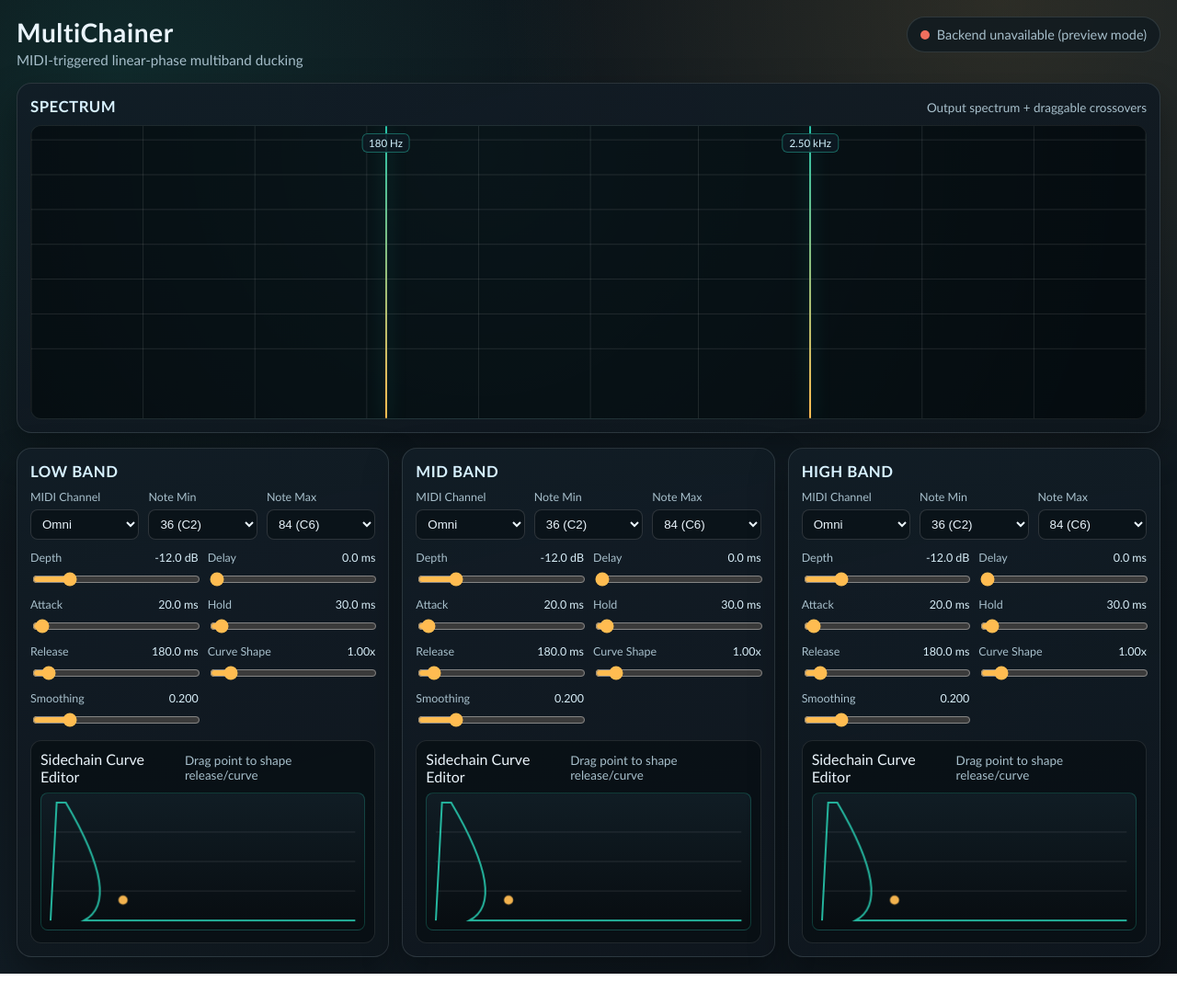
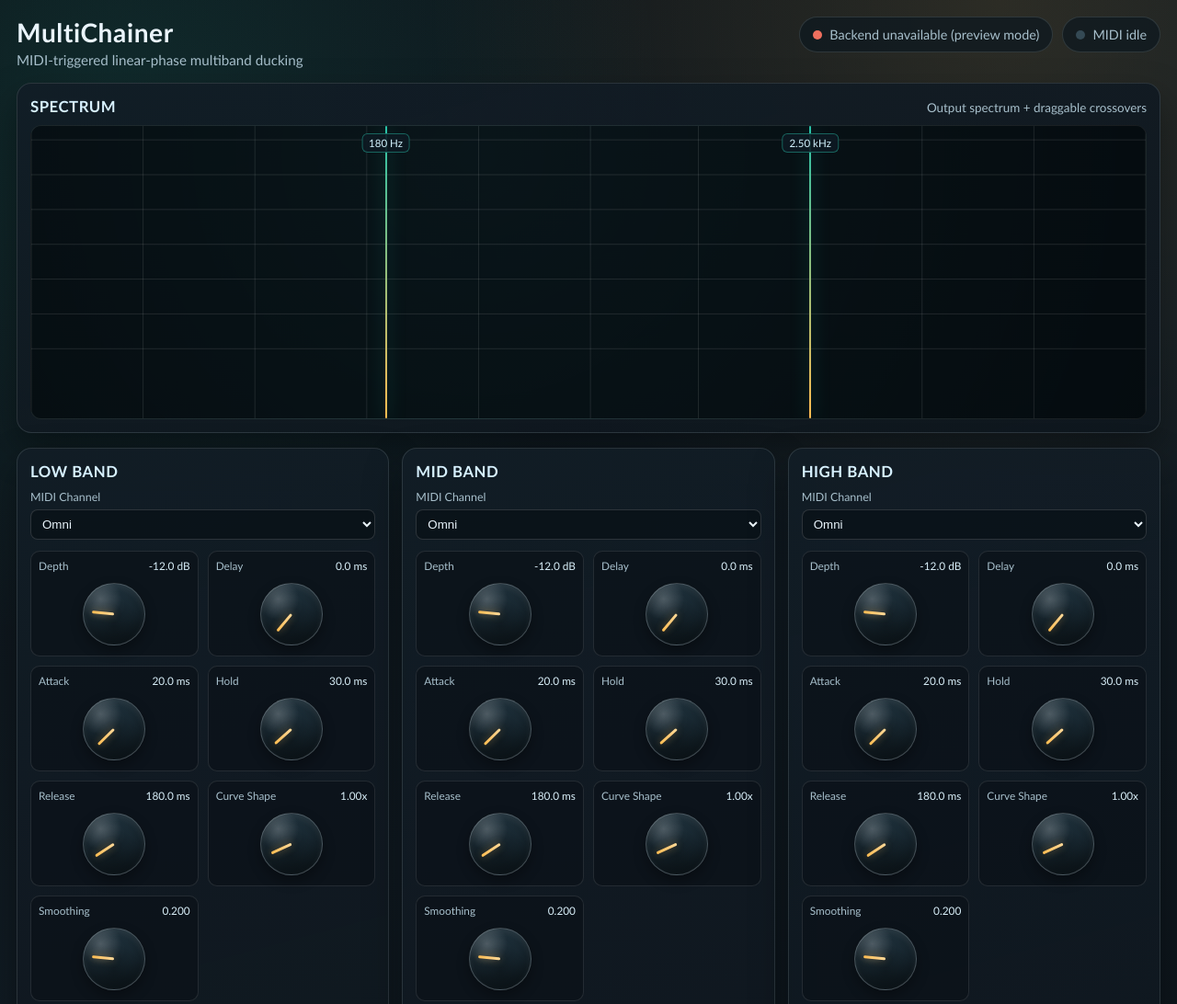
Before and after one commit to Nieman123/multiChainer, a plain HTML site: page Assets/index.html in a window 1280 px wide. Shown: the top 1092 px of the page at 92% size. Before the commit the page ends 1059 px from the top, so only its background shows below. Drawn offline with Linux system fonts and the light colour scheme.

Commit message:
midi trigger indication light, moved sliders to knobs
also removed note min max params

```diff
--- a/Assets/app.js
+++ b/Assets/app.js
@@ -8,16 +8,23 @@
     params: {},
     fftBins: [],
     appliedLowMidHz: 180,
-    appliedMidHighHz: 2500
+    appliedMidHighHz: 2500,
+    midiActivityCounter: 0,
+    availableMidiChannels: []
   };
 
   const controlSetters = new Map();
   const curveEditors = [];
+  const midiChannelSelectBindings = [];
+
+  let midiBlinkUntil = 0;
 
   const backend = window.__JUCE__ && window.__JUCE__.backend ? window.__JUCE__.backend : null;
 
   const statusDot = document.getElementById("backendStatusDot");
   const statusText = document.getElementById("backendStatusText");
+  const midiInputDot = document.getElementById("midiInputDot");
+  const midiInputText = document.getElementById("midiInputText");
 
   const spectrumCanvas = document.getElementById("spectrumCanvas");
   const spectrumCtx = spectrumCanvas.getContext("2d");
@@ -28,14 +35,46 @@
   const bandTemplate = document.getElementById("bandTemplate");
   const bandGrid = document.getElementById("bandGrid");
 
-  const defaultBands = [
-    { name: "Low Band", midiNoteMin: 36, midiNoteMax: 84 },
-    { name: "Mid Band", midiNoteMin: 36, midiNoteMax: 84 },
-    { name: "High Band", midiNoteMin: 36, midiNoteMax: 84 }
-  ];
+  const bandNames = ["Low Band", "Mid Band", "High Band"];
 
   function bandParamId(bandIndex, suffix) {
     return `band${bandIndex + 1}.${suffix}`;
+  }
+
+  function clamp(value, min, max) {
+    return Math.min(max, Math.max(min, value));
+  }
+
+  function lerp(min, max, t) {
+    return min + (max - min) * t;
+  }
+
+  function invLerp(min, max, value) {
+    if (max === min) {
+      return 0;
+    }
+    return (value - min) / (max - min);
+  }
+
+  function quantize(value, min, step) {
+    if (!step || step <= 0) {
+      return value;
+    }
+
+    const snapped = Math.round((value - min) / step) * step + min;
+    const precision = Math.max(0, Math.ceil(-Math.log10(step)) + 1);
+    return Number(snapped.toFixed(precision));
+  }
+
+  function defaultMidiChannels() {
+    return Array.from({ length: 16 }, (_, index) => {
+      const channel = index + 1;
+      return { value: channel, name: `DAW Ch ${channel}` };
+    });
+  }
+
+  function currentMidiChannels() {
+    return state.availableMidiChannels.length > 0 ? state.availableMidiChannels : defaultMidiChannels();
   }
 
   function initDefaultParams() {
@@ -44,8 +83,6 @@
 
     for (let band = 0; band < 3; band += 1) {
       state.params[bandParamId(band, "midiChannel")] = 0;
-      state.params[bandParamId(band, "midiNoteMin")] = defaultBands[band].midiNoteMin;
-      state.params[bandParamId(band, "midiNoteMax")] = defaultBands[band].midiNoteMax;
       state.params[bandParamId(band, "depthDb")] = 12;
       state.params[bandParamId(band, "delayMs")] = 0;
       state.params[bandParamId(band, "attackMs")] = 20;
@@ -61,19 +98,12 @@
     statusText.textContent = online ? "Backend connected" : "Backend unavailable (preview mode)";
   }
 
-  function clamp(value, min, max) {
-    return Math.min(max, Math.max(min, value));
-  }
+  function updateMidiIndicator() {
+    const now = performance.now();
+    const active = now <= midiBlinkUntil;
 
-  function lerp(min, max, t) {
-    return min + (max - min) * t;
-  }
-
-  function invLerp(min, max, value) {
-    if (max === min) {
-      return 0;
-    }
-    return (value - min) / (max - min);
+    midiInputDot.classList.toggle("active", active);
+    midiInputText.textContent = active ? "MIDI input detected" : "MIDI idle";
   }
 
   function freqToNorm(freq) {
@@ -95,14 +125,8 @@
     if (value >= 1000) {
       return `${(value / 1000).toFixed(2)} kHz`;
     }
+
     return `${Math.round(value)} Hz`;
-  }
-
-  function noteName(note) {
-    const names = ["C", "C#", "D", "D#", "E", "F", "F#", "G", "G#", "A", "A#", "B"];
-    const octave = Math.floor(note / 12) - 1;
-    const name = names[note % 12];
-    return `${note} (${name}${octave})`;
   }
 
   function emitParamChange(parameterID, value) {
@@ -133,77 +157,157 @@
     controlSetters.set(paramID, setter);
   }
 
-  function createSlider(parent, label, paramID, config) {
-    const wrap = document.createElement("div");
-    wrap.className = "slider-wrap";
+  function refreshMidiChannelSelectOptions(binding) {
+    const { select, paramID } = binding;
+    const channels = currentMidiChannels();
 
-    const top = document.createElement("div");
-    top.className = "slider-top";
+    const selectedValue = String(Math.round(Number(state.params[paramID] ?? 0)));
 
-    const name = document.createElement("span");
-    name.textContent = label;
+    select.innerHTML = "";
 
-    const valueLabel = document.createElement("span");
-    valueLabel.className = "slider-value";
+    const omniOption = document.createElement("option");
+    omniOption.value = "0";
+    omniOption.textContent = "Omni";
+    select.appendChild(omniOption);
 
-    top.appendChild(name);
-    top.appendChild(valueLabel);
-
-    const input = document.createElement("input");
-    input.type = "range";
-    input.min = String(config.min);
-    input.max = String(config.max);
-    input.step = String(config.step);
-    input.value = String(state.params[paramID] ?? config.defaultValue);
-
-    input.addEventListener("input", () => {
-      const value = Number(input.value);
-      valueLabel.textContent = config.format(value);
-      emitParamChange(paramID, value);
-      redrawCurves();
-      if (paramID === "crossover.f1" || paramID === "crossover.f2") {
-        updateCrossoverLines();
-      }
+    channels.forEach((channel) => {
+      const option = document.createElement("option");
+      option.value = String(channel.value);
+      option.textContent = channel.name;
+      select.appendChild(option);
     });
 
-    wrap.appendChild(top);
-    wrap.appendChild(input);
-    parent.appendChild(wrap);
-
-    registerSetter(paramID, (value) => {
-      input.value = String(value);
-      valueLabel.textContent = config.format(Number(value));
-    });
-
-    controlSetters.get(paramID)(state.params[paramID] ?? config.defaultValue);
+    const hasValueOption = Array.from(select.options).some((option) => option.value === selectedValue);
+    select.value = hasValueOption ? selectedValue : "0";
   }
 
-  function createMidiSelect(select, options, paramID) {
-    options.forEach((option) => {
-      const node = document.createElement("option");
-      node.value = String(option.value);
-      node.textContent = option.label;
-      select.appendChild(node);
+  function refreshAllMidiChannelSelectOptions() {
+    midiChannelSelectBindings.forEach((binding) => {
+      refreshMidiChannelSelectOptions(binding);
     });
+  }
 
-    select.value = String(state.params[paramID] ?? 0);
+  function createMidiChannelSelect(select, paramID) {
+    const binding = { select, paramID };
+    midiChannelSelectBindings.push(binding);
+
+    refreshMidiChannelSelectOptions(binding);
 
     select.addEventListener("change", () => {
       emitParamChange(paramID, Number(select.value));
     });
 
     registerSetter(paramID, (value) => {
-      select.value = String(Math.round(Number(value)));
+      state.params[paramID] = Number(value);
+      refreshMidiChannelSelectOptions(binding);
     });
   }
 
-  function populateNoteSelect(select) {
-    for (let note = 0; note <= 127; note += 1) {
-      const option = document.createElement("option");
-      option.value = String(note);
-      option.textContent = noteName(note);
-      select.appendChild(option);
+  function createKnob(parent, label, paramID, config) {
+    const wrap = document.createElement("div");
+    wrap.className = "knob-wrap";
+
+    const head = document.createElement("div");
+    head.className = "knob-head";
+
+    const name = document.createElement("span");
+    name.className = "knob-name";
+    name.textContent = label;
+
+    const valueLabel = document.createElement("span");
+    valueLabel.className = "knob-value";
+
+    head.appendChild(name);
+    head.appendChild(valueLabel);
+
+    const hit = document.createElement("div");
+    hit.className = "knob-hit";
+
+    const knob = document.createElement("div");
+    knob.className = "knob";
+
+    const indicator = document.createElement("div");
+    indicator.className = "knob-indicator";
+
+    knob.appendChild(indicator);
+    hit.appendChild(knob);
+
+    wrap.appendChild(head);
+    wrap.appendChild(hit);
+    parent.appendChild(wrap);
+
+    let dragStartY = 0;
+    let dragStartValue = 0;
+    let dragging = false;
+
+    function setVisual(value) {
+      const clampedValue = clamp(Number(value), config.min, config.max);
+      const norm = invLerp(config.min, config.max, clampedValue);
+      const angle = lerp(-140, 140, norm);
+
+      knob.style.setProperty("--knob-angle", `${angle}deg`);
+      valueLabel.textContent = config.format(clampedValue);
     }
+
+    function applyValue(value, shouldEmit) {
+      const clamped = clamp(Number(value), config.min, config.max);
+      const snapped = quantize(clamped, config.min, config.step);
+
+      state.params[paramID] = snapped;
+      setVisual(snapped);
+
+      if (shouldEmit) {
+        emitParamChange(paramID, snapped);
+      }
+
+      redrawCurves();
+    }
+
+    function updateFromDelta(deltaY) {
+      const range = config.max - config.min;
+      const sensitivity = config.sensitivity ?? range / 220;
+      const nextValue = dragStartValue + deltaY * sensitivity;
+      applyValue(nextValue, true);
+    }
+
+    hit.addEventListener("pointerdown", (event) => {
+      dragging = true;
+      dragStartY = event.clientY;
+      dragStartValue = Number(state.params[paramID] ?? config.defaultValue);
+      hit.setPointerCapture(event.pointerId);
+      event.preventDefault();
+    });
+
+    hit.addEventListener("pointermove", (event) => {
+      if (!dragging) {
+        return;
+      }
+
+      const deltaY = dragStartY - event.clientY;
+      updateFromDelta(deltaY);
+    });
+
+    hit.addEventListener("pointerup", () => {
+      dragging = false;
+    });
+
+    hit.addEventListener("pointercancel", () => {
+      dragging = false;
+    });
+
+    hit.addEventListener("wheel", (event) => {
+      event.preventDefault();
+      const current = Number(state.params[paramID] ?? config.defaultValue);
+      const wheelStep = config.step * (event.shiftKey ? 0.25 : 1.0);
+      const next = current - Math.sign(event.deltaY) * wheelStep;
+      applyValue(next, true);
+    }, { passive: false });
+
+    registerSetter(paramID, (value) => {
+      applyValue(value, false);
+    });
+
+    controlSetters.get(paramID)(state.params[paramID] ?? config.defaultValue);
   }
 
   function createCurveEditor(canvas, bandIndex) {
@@ -352,76 +456,19 @@
   }
 
   function buildBandPanels() {
-    defaultBands.forEach((bandInfo, bandIndex) => {
+    bandNames.forEach((bandName, bandIndex) => {
       const fragment = bandTemplate.content.cloneNode(true);
       const card = fragment.querySelector(".band-card");
 
-      card.querySelector(".band-title").textContent = bandInfo.name;
+      card.querySelector(".band-title").textContent = bandName;
 
       const channelSelect = card.querySelector('select[data-param="midiChannel"]');
-      const noteMinSelect = card.querySelector('select[data-param="midiNoteMin"]');
-      const noteMaxSelect = card.querySelector('select[data-param="midiNoteMax"]');
+      const midiChannelID = bandParamId(bandIndex, "midiChannel");
+      createMidiChannelSelect(channelSelect, midiChannelID);
 
-      createMidiSelect(
-        channelSelect,
-        [{ value: 0, label: "Omni" }].concat(
-          Array.from({ length: 16 }, (_, index) => ({ value: index + 1, label: `Ch ${index + 1}` }))
-        ),
-        bandParamId(bandIndex, "midiChannel")
-      );
+      const knobs = card.querySelector('[data-grid="knobs"]');
 
-      populateNoteSelect(noteMinSelect);
-      populateNoteSelect(noteMaxSelect);
-
-      const noteMinID = bandParamId(bandIndex, "midiNoteMin");
-      const noteMaxID = bandParamId(bandIndex, "midiNoteMax");
-
-      noteMinSelect.value = String(state.params[noteMinID]);
-      noteMaxSelect.value = String(state.params[noteMaxID]);
-
-      noteMinSelect.addEventListener("change", () => {
-        let noteMin = Number(noteMinSelect.value);
-        let noteMax = Number(noteMaxSelect.value);
-
-        if (noteMin > noteMax) {
-          noteMax = noteMin;
-          noteMaxSelect.value = String(noteMax);
-          emitParamBatch([
-            { id: noteMinID, value: noteMin },
-            { id: noteMaxID, value: noteMax }
-          ]);
-        } else {
-          emitParamChange(noteMinID, noteMin);
-        }
-      });
-
-      noteMaxSelect.addEventListener("change", () => {
-        let noteMin = Number(noteMinSelect.value);
-        let noteMax = Number(noteMaxSelect.value);
-
-        if (noteMax < noteMin) {
-          noteMin = noteMax;
-          noteMinSelect.value = String(noteMin);
-          emitParamBatch([
-            { id: noteMinID, value: noteMin },
-            { id: noteMaxID, value: noteMax }
-          ]);
-        } else {
-          emitParamChange(noteMaxID, noteMax);
-        }
-      });
-
-      registerSetter(noteMinID, (value) => {
-        noteMinSelect.value = String(Math.round(Number(value)));
-      });
-
-      registerSetter(noteMaxID, (value) => {
-        noteMaxSelect.value = String(Math.round(Number(value)));
-      });
-
-      const sliders = card.querySelector('[data-grid="sliders"]');
-
-      createSlider(sliders, "Depth", bandParamId(bandIndex, "depthDb"), {
+      createKnob(knobs, "Depth", bandParamId(bandIndex, "depthDb"), {
         min: 0,
         max: 60,
         step: 0.1,
@@ -429,7 +476,7 @@
         format: (v) => `-${v.toFixed(1)} dB`
       });
 
-      createSlider(sliders, "Delay", bandParamId(bandIndex, "delayMs"), {
+      createKnob(knobs, "Delay", bandParamId(bandIndex, "delayMs"), {
         min: 0,
         max: 200,
         step: 0.1,
@@ -437,7 +484,7 @@
         format: (v) => `${v.toFixed(1)} ms`
       });
 
-      createSlider(sliders, "Attack", bandParamId(bandIndex, "attackMs"), {
+      createKnob(knobs, "Attack", bandParamId(bandIndex, "attackMs"), {
         min: 0,
         max: 1000,
         step: 0.1,
@@ -445,7 +492,7 @@
         format: (v) => `${v.toFixed(1)} ms`
       });
 
-      createSlider(sliders, "Hold", bandParamId(bandIndex, "holdMs"), {
+      createKnob(knobs, "Hold", bandParamId(bandIndex, "holdMs"), {
         min: 0,
         max: 1000,
         step: 0.1,
@@ -453,7 +500,7 @@
         format: (v) => `${v.toFixed(1)} ms`
       });
 
-      createSlider(sliders, "Release", bandParamId(bandIndex, "releaseMs"), {
+      createKnob(knobs, "Release", bandParamId(bandIndex, "releaseMs"), {
         min: 1,
         max: 3000,
         step: 0.1,
@@ -461,7 +508,7 @@
         format: (v) => `${v.toFixed(1)} ms`
       });
 
-      createSlider(sliders, "Curve Shape", bandParamId(bandIndex, "curveShape"), {
+      createKnob(knobs, "Curve Shape", bandParamId(bandIndex, "curveShape"), {
         min: 0.1,
         max: 10,
         step: 0.01,
@@ -469,7 +516,7 @@
         format: (v) => `${v.toFixed(2)}x`
       });
 
-      createSlider(sliders, "Smoothing", bandParamId(bandIndex, "smoothing"), {
+      createKnob(knobs, "Smoothing", bandParamId(bandIndex, "smoothing"), {
         min: 0,
         max: 1,
         step: 0.001,
@@ -553,6 +600,33 @@
     });
   }
 
+  function applyMidiStatus(payload) {
+    if (!payload || typeof payload !== "object") {
+      return;
+    }
+
+    if (typeof payload.activityCounter === "number") {
+      const nextCounter = payload.activityCounter;
+      if (nextCounter > state.midiActivityCounter) {
+        midiBlinkUntil = performance.now() + 250;
+      }
+      state.midiActivityCounter = nextCounter;
+    }
+
+    if (Array.isArray(payload.channels)) {
+      state.availableMidiChannels = payload.channels
+        .map((channel) => ({
+          value: Number(channel.value),
+          name: String(channel.name)
+        }))
+        .filter((channel) => Number.isFinite(channel.value) && channel.value >= 1 && channel.value <= 16);
+
+      refreshAllMidiChannelSelectOptions();
+    }
+
+    updateMidiIndicator();
+  }
+
   function applyStateSnapshot(payload) {
     if (!payload || typeof payload !== "object") {
       return;
@@ -570,6 +644,10 @@
 
     if (typeof payload.appliedMidHighHz === "number") {
       state.appliedMidHighHz = payload.appliedMidHighHz;
+    }
+
+    if (payload.midi && typeof payload.midi === "object") {
+      applyMidiStatus(payload.midi);
     }
 
     refreshAllControls();
@@ -654,6 +732,7 @@
       spectrumCtx.stroke();
     }
 
+    updateMidiIndicator();
     window.requestAnimationFrame(drawSpectrum);
   }
 
@@ -673,6 +752,10 @@
       handleFFT(payload);
     });
 
+    backend.addEventListener("midiStatus", (payload) => {
+      applyMidiStatus(payload);
+    });
+
     backend.emitEvent("requestState", {});
   }
 
--- a/Assets/index.html
+++ b/Assets/index.html
@@ -13,9 +13,17 @@
         <h1>MultiChainer</h1>
         <p class="subtitle">MIDI-triggered linear-phase multiband ducking</p>
       </div>
-      <div class="status-wrap">
-        <span class="status-dot" id="backendStatusDot"></span>
-        <span id="backendStatusText">Connecting backend…</span>
+
+      <div class="status-cluster">
+        <div class="status-wrap">
+          <span class="status-dot" id="backendStatusDot"></span>
+          <span id="backendStatusText">Connecting backend…</span>
+        </div>
+
+        <div class="status-wrap midi-wrap">
+          <span class="midi-dot" id="midiInputDot"></span>
+          <span id="midiInputText">MIDI idle</span>
+        </div>
       </div>
     </header>
 
@@ -52,19 +60,9 @@
           MIDI Channel
           <select data-param="midiChannel"></select>
         </label>
-
-        <label>
-          Note Min
-          <select data-param="midiNoteMin"></select>
-        </label>
-
-        <label>
-          Note Max
-          <select data-param="midiNoteMax"></select>
-        </label>
       </div>
 
-      <div class="control-grid" data-grid="sliders"></div>
+      <div class="control-grid" data-grid="knobs"></div>
 
       <div class="curve-panel">
         <div class="curve-head">
--- a/Assets/styles.css
+++ b/Assets/styles.css
@@ -43,6 +43,13 @@
   gap: 16px;
 }
 
+.status-cluster {
+  display: flex;
+  flex-wrap: wrap;
+  gap: 10px;
+  justify-content: flex-end;
+}
+
 h1,
 h2,
 h3,
@@ -73,15 +80,41 @@
   font-size: 0.9rem;
 }
 
-.status-dot {
+.status-dot,
+.midi-dot {
   width: 10px;
   height: 10px;
   border-radius: 50%;
+}
+
+.status-dot {
   background: var(--danger);
 }
 
 .status-dot.online {
   background: var(--accent);
+}
+
+.midi-dot {
+  background: #344954;
+  box-shadow: 0 0 0 rgba(39, 193, 168, 0);
+}
+
+.midi-dot.active {
+  background: var(--accent-warm);
+  animation: midiPulse 0.22s linear infinite;
+}
+
+@keyframes midiPulse {
+  0% {
+    opacity: 0.25;
+    box-shadow: 0 0 0 rgba(255, 188, 81, 0);
+  }
+
+  100% {
+    opacity: 1;
+    box-shadow: 0 0 12px rgba(255, 188, 81, 0.8);
+  }
 }
 
 .card {
@@ -195,7 +228,7 @@
 }
 
 .midi-row {
-  grid-template-columns: repeat(3, minmax(0, 1fr));
+  grid-template-columns: 1fr;
   margin-bottom: 12px;
 }
 
@@ -204,8 +237,7 @@
   margin-bottom: 12px;
 }
 
-label,
-.slider-wrap {
+label {
   font-size: 0.78rem;
   color: var(--text-1);
   display: flex;
@@ -213,12 +245,8 @@
   gap: 6px;
 }
 
-select,
-input[type="range"] {
+select {
   width: 100%;
-}
-
-select {
   background: rgba(11, 20, 26, 0.95);
   border: 1px solid rgba(255, 255, 255, 0.14);
   color: var(--text-0);
@@ -226,18 +254,71 @@
   padding: 7px 8px;
 }
 
-input[type="range"] {
-  accent-color: var(--accent-warm);
+.knob-wrap {
+  border: 1px solid rgba(255, 255, 255, 0.1);
+  border-radius: 10px;
+  background: rgba(10, 17, 23, 0.62);
+  padding: 8px;
+  display: grid;
+  gap: 8px;
+  justify-items: center;
 }
 
-.slider-top {
+.knob-head {
+  width: 100%;
   display: flex;
   justify-content: space-between;
   gap: 8px;
+  align-items: baseline;
 }
 
-.slider-value {
+.knob-name {
+  color: var(--text-1);
+  font-size: 0.74rem;
+}
+
+.knob-value {
   color: #d8eef8;
+  font-size: 0.74rem;
+}
+
+.knob-hit {
+  width: 74px;
+  height: 74px;
+  display: grid;
+  place-items: center;
+  touch-action: none;
+  cursor: ns-resize;
+}
+
+.knob {
+  --knob-angle: -140deg;
+  width: 68px;
+  height: 68px;
+  border-radius: 50%;
+  border: 1px solid rgba(255, 255, 255, 0.2);
+  background:
+    radial-gradient(circle at 28% 25%, rgba(255, 255, 255, 0.22), transparent 33%),
+    radial-gradient(circle at 50% 70%, rgba(0, 0, 0, 0.26), transparent 52%),
+    linear-gradient(155deg, #223540, #17262f 60%, #111d24);
+  box-shadow:
+    inset 0 3px 7px rgba(255, 255, 255, 0.07),
+    inset 0 -10px 18px rgba(0, 0, 0, 0.42),
+    0 6px 14px rgba(0, 0, 0, 0.32);
+  position: relative;
+}
+
+.knob-indicator {
+  position: absolute;
+  left: 50%;
+  top: 50%;
+  width: 3px;
+  height: 24px;
+  transform-origin: 50% 24px;
+  transform: translate(-50%, -100%) rotate(var(--knob-angle));
+  border-radius: 2px;
+  background: linear-gradient(180deg, var(--accent-warm), #ffd898);
+  box-shadow: 0 0 8px rgba(255, 188, 81, 0.4);
 }
 
 .curve-panel {
@@ -269,7 +350,13 @@
   }
 
   .control-grid {
-    grid-template-columns: 1fr 1fr;
+    grid-template-columns: repeat(3, minmax(0, 1fr));
+  }
+}
+
+@media (max-width: 920px) {
+  .control-grid {
+    grid-template-columns: repeat(2, minmax(0, 1fr));
   }
 }
 
@@ -283,9 +370,12 @@
     align-items: stretch;
   }
 
-  .midi-row,
+  .status-cluster {
+    justify-content: flex-start;
+  }
+
   .control-grid {
-    grid-template-columns: 1fr;
+    grid-template-columns: 1fr 1fr;
   }
 
   #spectrumWrap {
```
Also changed, not shown: 14 other files.
